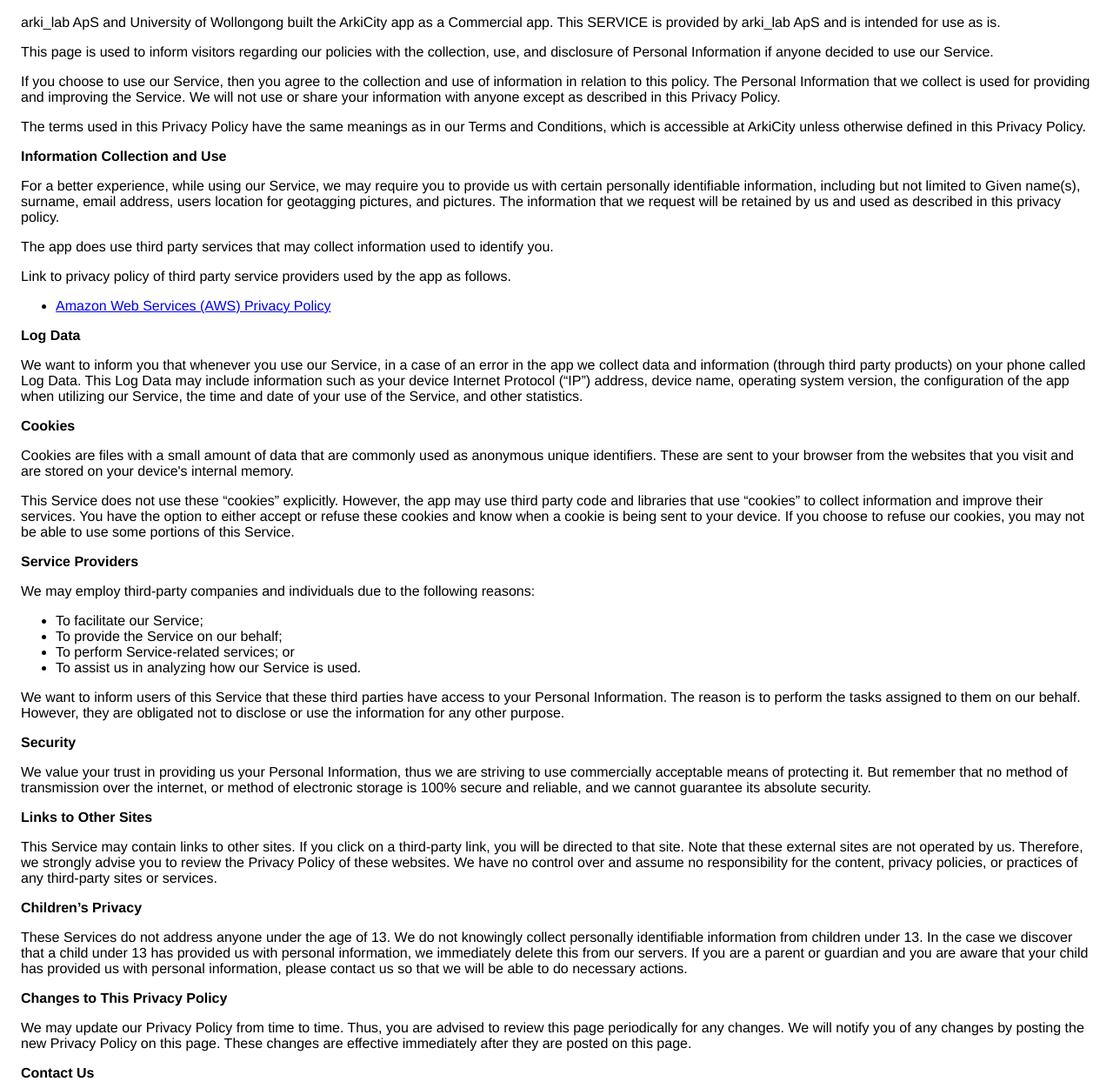
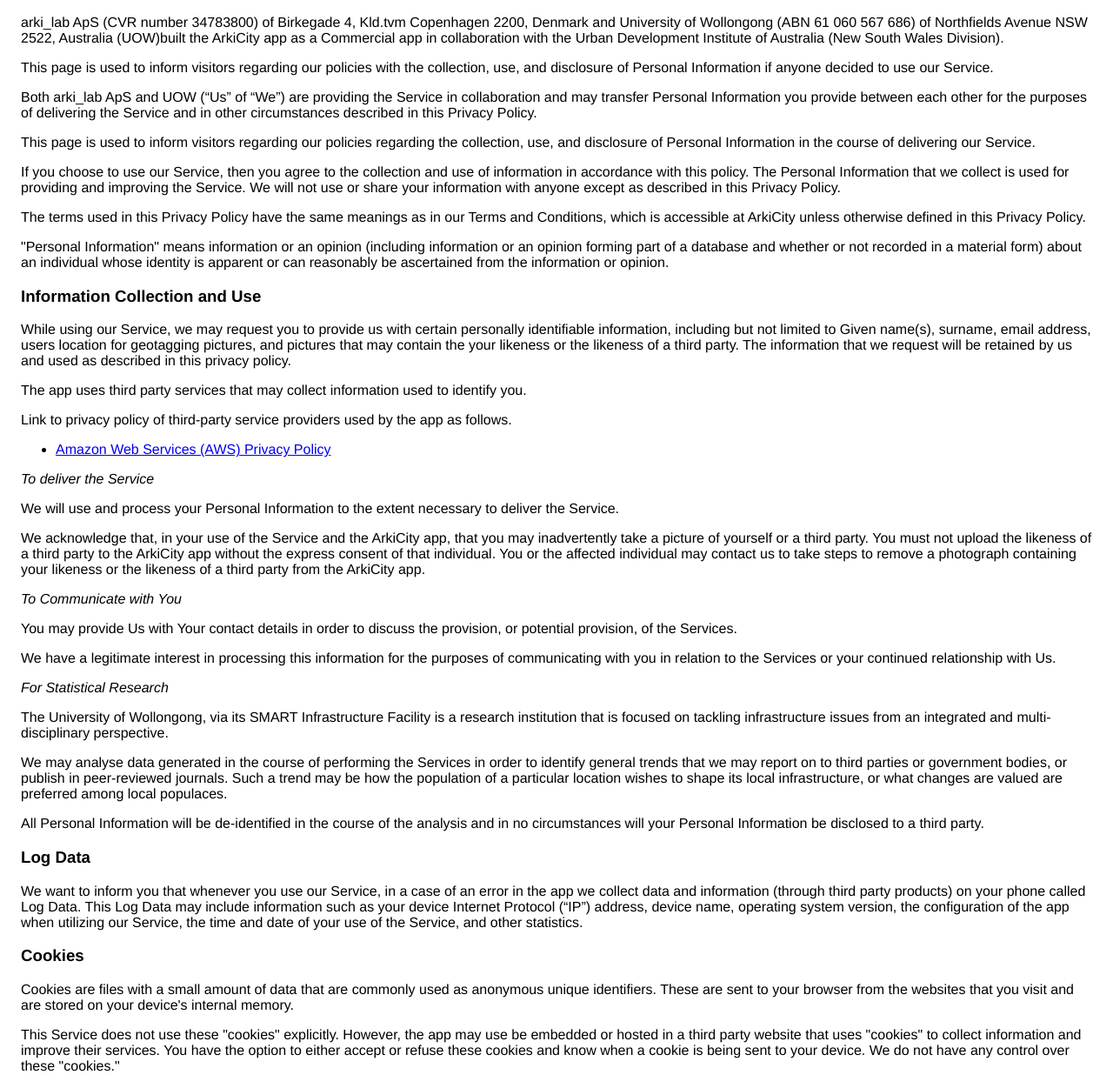
Before and after one commit to smart-facility/arkicity, a plain HTML site: page docs/privacy_policy.html in a window 1280 px wide. Shown: the part 75-1326 px from the top of the page at 87% size. Drawn offline with Linux system fonts and the light colour scheme.

Commit message:
latest privacy policy

```diff
--- a/docs/privacy_policy.html
+++ b/docs/privacy_policy.html
@@ -1,123 +1,179 @@
 <!DOCTYPE html>
 <html>
+
 <head>
   <meta charset='utf-8'>
   <meta name='viewport' content='width=device-width'>
   <title>Privacy Policy</title>
-      <style> body { font-family: 'Helvetica Neue', Helvetica, Arial, sans-serif; padding:1em; } </style>
+  <style>
+    body {
+      font-family: 'Helvetica Neue', Helvetica, Arial, sans-serif;
+      padding: 1em;
+    }
+  </style>
 </head>
+
 <body>
-    <h2>Privacy Policy</h2> <p>
-                    arki_lab ApS and University of Wollongong built the ArkiCity app as
-                    a Commercial app. This SERVICE is provided by
-                    arki_lab ApS  and is intended for
-                    use as is.
-                  </p> <p>
+  <h2>Privacy Policy</h2>
+  <p>
+    arki_lab ApS (CVR number 34783800) of Birkegade 4, Kld.tvm Copenhagen 2200, Denmark and University of Wollongong
+    (ABN 61 060 567 686) of Northfields Avenue NSW 2522, Australia (UOW)built the ArkiCity app as a Commercial app in
+    collaboration with the Urban Development Institute of Australia (New South Wales Division).
+  </p>
+  <p>
     This page is used to inform visitors regarding
     our policies with the collection, use, and
     disclosure of Personal Information if anyone decided to use
     our Service.
-                  </p> <p>
-                    If you choose to use our Service, then you agree
-                    to the collection and use of information in relation to this
-                    policy. The Personal Information that we collect is
-                    used for providing and improving the Service.
-                    We will not use or share your
-                    information with anyone except as described in this Privacy
-                    Policy.
-                  </p> <p>
-                    The terms used in this Privacy Policy have the same meanings
-                    as in our Terms and Conditions, which is accessible at
-                    ArkiCity unless otherwise defined in this Privacy
-                    Policy.
-                  </p> <p><strong>Information Collection and Use</strong></p> <p>
-                    For a better experience, while using our Service,
-                    we may require you to provide us with certain
-                    personally identifiable information, including but not limited to Given name(s), surname, email address, users location for geotagging pictures, and pictures. The
-                    information that we request will be retained by us and used as described in this privacy policy.
-                  </p> <p>
-                    The app does use third party services that may collect
-                    information used to identify you.
-                  </p> <div><p>
-                      Link to privacy policy of third party service providers
-                      used by the app as follows.
-                    </p> <ul>
+  </p>
+  <p>
+    Both arki_lab ApS and UOW (“Us” of “We”) are providing the Service in collaboration and may transfer Personal
+    Information you provide between each other for the purposes of delivering the Service and in other circumstances
+    described in this Privacy Policy.
+  </p>
+  <p>
+    This page is used to inform visitors regarding our policies regarding the collection, use, and disclosure of
+    Personal Information in the course of delivering our Service.
+  </p>
+  <p>If you choose to use our Service, then you agree to the collection and use of information in accordance with this
+    policy. The Personal Information that we collect is used for providing and improving the Service. We will not use or
+    share your information with anyone except as described in this Privacy Policy.</p>
+  <p>The terms used in this Privacy Policy have the same meanings as in our Terms and Conditions, which is accessible at
+    ArkiCity unless otherwise defined in this Privacy Policy.</p>
+  <p>"Personal Information" means information or an opinion (including information or an opinion forming part of a
+    database and whether or not recorded in a material form) about an individual whose identity is apparent or can
+    reasonably be ascertained from the information or opinion.</p>
+
+  <h3>Information Collection and Use</h3>
+  <p>
+    While using our Service, we may request you to provide us with certain personally identifiable information,
+    including but not limited to Given name(s), surname, email address, users location for geotagging pictures, and
+    pictures that may contain the your likeness or the likeness of a third party. The information that we request will
+    be retained by us and used as described in this privacy policy.
+  </p>
+  <p>
+    The app uses third party services that may collect information used to identify you.
+  </p>
+  <div>
+    <p>
+      Link to privacy policy of third-party service providers used by the app as follows.
+    </p>
+    <ul>
       <li><a href="https://aws.amazon.com/privacy/">Amazon Web Services (AWS) Privacy Policy</a></li>
-                    </ul></div> <p><strong>Log Data</strong></p> <p>
-                    We want to inform you that whenever
-                    you use our Service, in a case of an error in the
-                    app we collect data and information (through third
-                    party products) on your phone called Log Data. This Log Data
-                    may include information such as your device Internet
-                    Protocol (“IP”) address, device name, operating system
-                    version, the configuration of the app when utilizing
-                    our Service, the time and date of your use of the
-                    Service, and other statistics.
-                  </p> <p><strong>Cookies</strong></p> <p>
-                    Cookies are files with a small amount of data that are
-                    commonly used as anonymous unique identifiers. These are
-                    sent to your browser from the websites that you visit and
-                    are stored on your device's internal memory.
-                  </p> <p>
-                    This Service does not use these “cookies” explicitly.
-                    However, the app may use third party code and libraries that
-                    use “cookies” to collect information and improve their
-                    services. You have the option to either accept or refuse
-                    these cookies and know when a cookie is being sent to your
-                    device. If you choose to refuse our cookies, you may not be
-                    able to use some portions of this Service.
-                  </p> <p><strong>Service Providers</strong></p> <p>
-                    We may employ third-party companies
-                    and individuals due to the following reasons:
-                  </p> <ul><li>To facilitate our Service;</li> <li>To provide the Service on our behalf;</li> <li>To perform Service-related services; or</li> <li>To assist us in analyzing how our Service is used.</li></ul> <p>
-                    We want to inform users of this
-                    Service that these third parties have access to your
-                    Personal Information. The reason is to perform the tasks
-                    assigned to them on our behalf. However, they are obligated
-                    not to disclose or use the information for any other
-                    purpose.
-                  </p> <p><strong>Security</strong></p> <p>
-                    We value your trust in providing us
-                    your Personal Information, thus we are striving to use
-                    commercially acceptable means of protecting it. But remember
-                    that no method of transmission over the internet, or method
-                    of electronic storage is 100% secure and reliable, and
-                    we cannot guarantee its absolute security.
-                  </p> <p><strong>Links to Other Sites</strong></p> <p>
-                    This Service may contain links to other sites. If you click
-                    on a third-party link, you will be directed to that site.
-                    Note that these external sites are not operated by
-                    us. Therefore, we strongly advise you to
-                    review the Privacy Policy of these websites.
-                    We have no control over and assume no
-                    responsibility for the content, privacy policies, or
-                    practices of any third-party sites or services.
-                  </p> <p><strong>Children’s Privacy</strong></p> <p>
-                    These Services do not address anyone under the age of 13.
-                    We do not knowingly collect personally
-                    identifiable information from children under 13. In the case
-                    we discover that a child under 13 has provided
-                    us with personal information,
-                    we immediately delete this from our servers. If you
-                    are a parent or guardian and you are aware that your child
-                    has provided us with personal information, please contact
-                    us so that we will be able to do
-                    necessary actions.
-                  </p> <p><strong>Changes to This Privacy Policy</strong></p> <p>
-                    We may update our Privacy Policy from
-                    time to time. Thus, you are advised to review this page
-                    periodically for any changes. We will
-                    notify you of any changes by posting the new Privacy Policy
-                    on this page. These changes are effective immediately after
-                    they are posted on this page.
-                  </p> <p><strong>Contact Us</strong></p> <p>
-                    If you have any questions or suggestions about
-                    our Privacy Policy, do not hesitate to contact
-                    us at mail@arkilab.dk.
-                  </p> <p>
-                    This privacy policy page was created at
-                    <a href="https://privacypolicytemplate.net" target="_blank">privacypolicytemplate.net</a>
-                    and modified/generated by
-                    <a href="https://app-privacy-policy-generator.firebaseapp.com/" target="_blank">App Privacy Policy Generator</a></p>
+    </ul>
+  </div>
+  <i>To deliver the Service</i>
+  <p>We will use and process your Personal Information to the extent necessary to deliver the Service.</p>
+
+  <p>We acknowledge that, in your use of the Service and the ArkiCity app, that you may inadvertently take a picture of
+    yourself or a third party. You must not upload the likeness of a third party to the ArkiCity app without the express
+    consent of that individual. You or the affected individual may contact us to take steps to remove a photograph
+    containing your likeness or the likeness of a third party from the ArkiCity app.</p>
+
+  <i>To Communicate with You</i>
+
+  <p>You may provide Us with Your contact details in order to discuss the provision, or potential provision, of the
+    Services.</p>
+
+  <p>We have a legitimate interest in processing this information for the purposes of communicating with you in relation
+    to the Services or your continued relationship with Us.</p>
+
+  <i>For Statistical Research</i>
+
+  <p>The University of Wollongong, via its SMART Infrastructure Facility is a research institution that is focused on
+    tackling infrastructure issues from an integrated and multi-disciplinary perspective.</p>
+
+  <p>We may analyse data generated in the course of performing the Services in order to identify general trends that we
+    may report on to third parties or government bodies, or publish in peer-reviewed journals. Such a trend may be how
+    the population of a particular location wishes to shape its local infrastructure, or what changes are valued are
+    preferred among local populaces.</p>
+
+  <p>All Personal Information will be de-identified in the course of the analysis and in no circumstances will your
+    Personal Information be disclosed to a third party.</p>
+
+  <h3>Log Data</h3>
+  <p>
+    We want to inform you that whenever you use our Service, in a case of an error in the app we collect data and
+    information (through third party products) on your phone called Log Data. This Log Data may include information such
+    as your device Internet Protocol (“IP”) address, device name, operating system version, the configuration of the app
+    when utilizing our Service, the time and date of your use of the Service, and other statistics.
+  </p>
+  <h3>Cookies</h3>
+  <p>
+    Cookies are files with a small amount of data that are commonly used as anonymous unique identifiers. These are sent
+    to your browser from the websites that you visit and are stored on your device's internal memory.
+  </p>
+  <p>
+    This Service does not use these "cookies" explicitly. However, the app may use be embedded or hosted in a third
+    party website that uses "cookies" to collect information and improve their services. You have the option to either
+    accept or refuse these cookies and know when a cookie is being sent to your device. We do not have any control over
+    these "cookies."
+  </p>
+  <h3>Service Providers</h3>
+  <p>
+    We may employ third-party companies and individuals due to the following reasons:
+  </p>
+  <ul>
+    <li>To facilitate our Service;</li>
+    <li>To provide the Service on our behalf;</li>
+    <li>To perform Service-related services; or</li>
+    <li>To assist us in analyzing how our Service is used.</li>
+  </ul>
+  <p>
+      We want to inform users of this Service that these third parties may have access to your Personal Information. The reason is to perform the tasks assigned to them on our behalf. However, we will ensure that they are obligated not to disclose or use the Personal Information for any other purpose.
+  </p>
+  <h3>Security and Retention</h3>
+  <p>
+      We take the safeguarding of your Personal Information very seriously. We will take appropriate technical and organisational measures to protect your personal data against loss or unlawful use. These measures include but are not limited to:
+  </p>
+  <ul>
+    <li>facilities protected by appropriate security measures;</li>
+    <li>encryption of devices; and</li>
+    <li>version tracking and access to our databases is limited to key personnel and IP addresses and use of it is logged</li>
+  </ul>
+   <p>
+      Personally identifiable information and account activity are also protected through the use of user names and passwords. In order to help maintain the security of your information, you should protect the confidentiality of your user name and password.
+   </p>
+
+   <p>
+      We use Amazon Web Services (AWS) cloud-based services for storing user data and your information. Please see the measures taken by AWS on protecting user data at <a href="https://aws.amazon.com/privacy/">https://aws.amazon.com/privacy/</a>  under the subtitle "How We Secure Information".
+   </p>
+
+   <p>
+      Your Personal Information will be retained for as long as required for the purposes described in this Privacy Policy, or as necessary for Us to comply with our contractual or statutory obligations and to solve any disputes. In most cases your Personal Information will be retained for  36 months from the date of your last activity using the Service or interacting with Us.
+   </p>
+
+   <h3>Other Countries</h3>
+   <p>
+      We may transfer your Personal Information to countries outside your country of residence. This might occur in the course of sharing information between UOW and arki_labs ApS. UOW houses the database used for the Services on AWS (see above.)
+   </p>
+
+   <p>
+      We will not disclose your Personal Information to any third parties in other countries unless we have explicit agreements in place regarding how these third parties can and cannot use that Personal Information.
+   </p>
+
+  <h3>Links to Other Sites</h3>
+  <p>
+      This Service may contain links to other sites. If you click on a third-party link, you will be directed to that site. Note that these external sites are not operated by us. Therefore, we strongly advise you to review the Privacy Policy of these websites. We have no control over and assume no responsibility for the content, privacy policies, or practices of any third-party sites or services.
+  </p>
+  <h3>Children's Privacy</h3>
+  <p>
+      These Services are not intended for the use of children under 18 years of ahe. We do not knowingly collect personally identifiable information from children under 18. In the case we discover that a child under the age of 18 has provided us with personal information, we immediately delete this from our servers. If you are a parent or guardian and you are aware that your child has provided us with Personal Information, please contact us so that we will be able to undertake necessary actions for the removal of your child’s Personal Information.
+  </p>
+
+  <h3>Changes to This Privacy Policy</h3>
+  <p>
+      We may update our Privacy Policy from time to time. Thus, you are advised to review this page periodically for any changes. We will notify you of any changes by posting the new Privacy Policy on this page. These changes are effective immediately after they are posted on this page.
+  </p>
+  <h3>Your Rights</h3>
+  <p>
+      You can request access to or a copy of your Personal Information collected by Us. You may also request the rectification and remove of Personal Information, or the restriction of the processing of your Personal Information in certain circumstances, provided you have a reason for doing so.
+  </p>
+  <h3>Contact Us</h3>
+  <p>
+      If you have any questions or suggestions about our Privacy Policy, do not hesitate to contact us at mail[at]arkilab.dk or smart-facility[at]uow.edu.au
+  </p>
+  <p>
 </body>
+
 </html>
```
Lines whose indentation alone changed are shown as unchanged.
